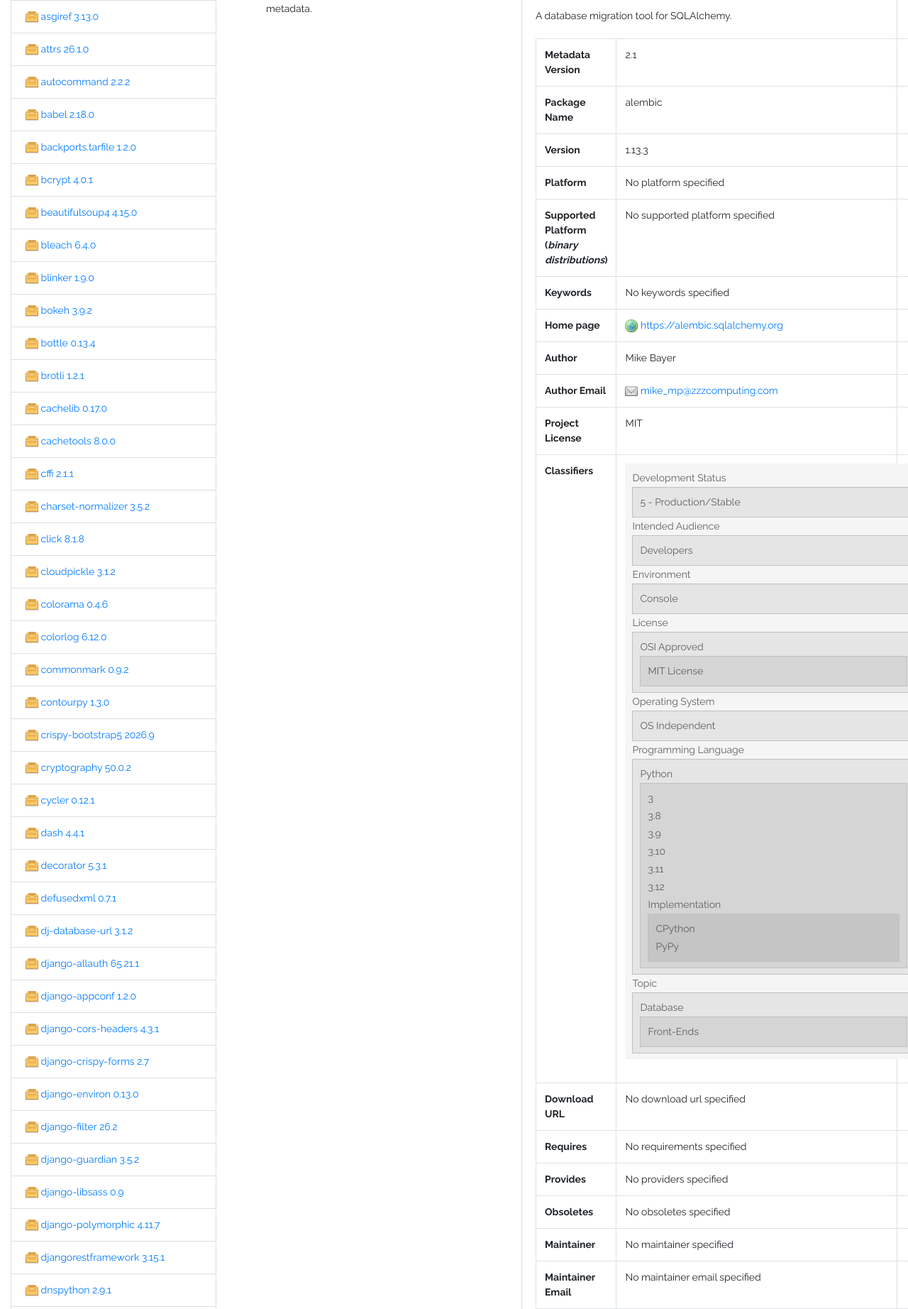
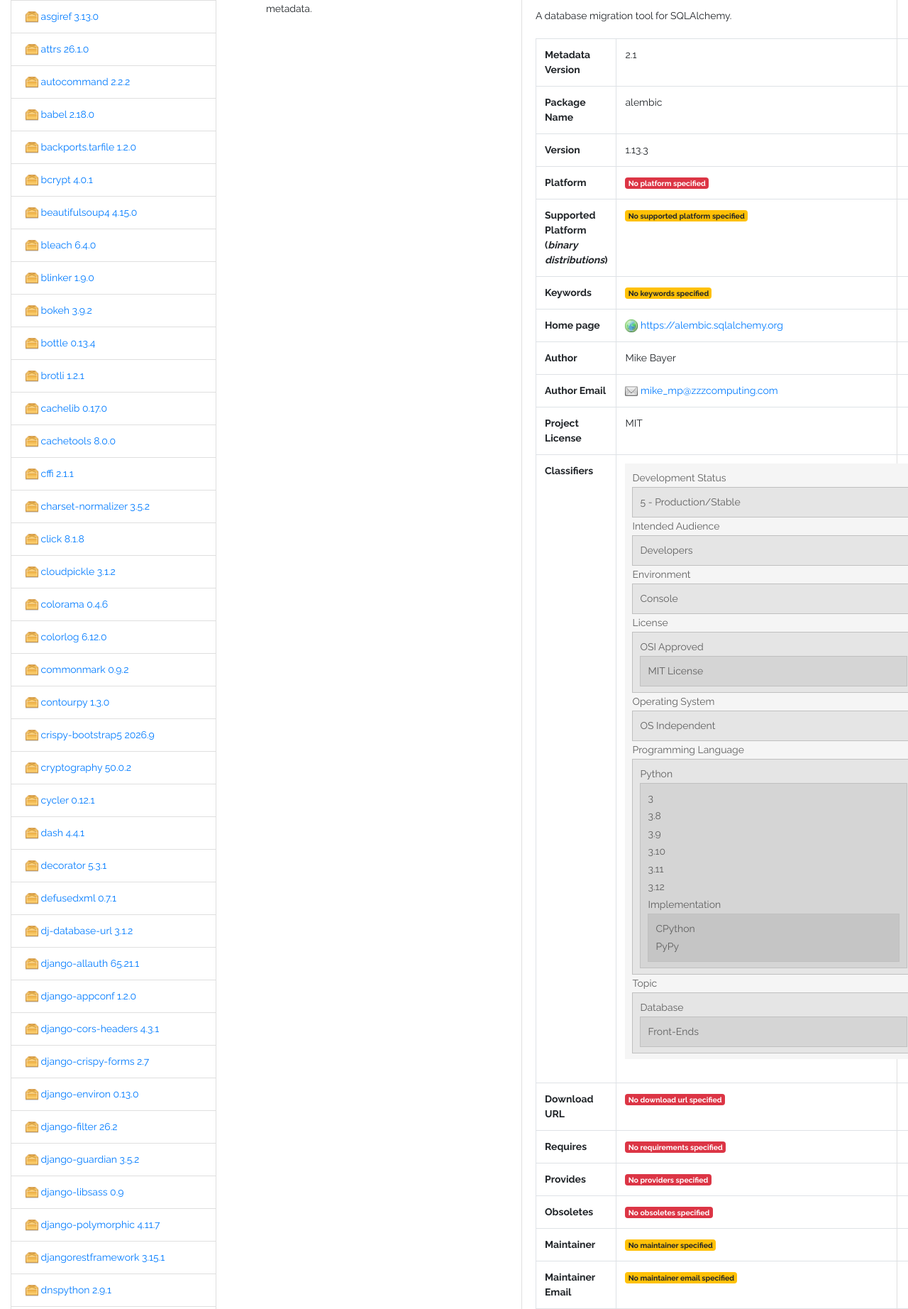
Before and after one commit to foozzi/cilantropy, a Flask app: a page that uses cilantropy/templates/metadata10.html in a window 1280 px wide. Shown: the part 588-2432 px from the top of the page at 71% size. Run offline with Flask 2, Linux system fonts and the light colour scheme; some libraries are stand-ins or nearby versions.

Commit message:
https://github.com/foozzi/cilantropy/issues/5

```diff
--- a/cilantropy/templates/metadata10.html
+++ b/cilantropy/templates/metadata10.html
@@ -21,7 +21,7 @@
 		{% set platforms = distinfo["platform"] %}
 
 		{% if not platforms %}
-			<span class="label label-important">No platform specified</span>
+			<span class="badge badge-danger">No platform specified</span>
 		{% elif platforms is string %}
 			{{ platforms }}
 		{% else %}
@@ -40,7 +40,7 @@
 		{% set platforms = distinfo["supported-platform"] %}
 
 		{% if not platforms %}
-			<span class="label label-warning">No supported platform specified</span>
+			<span class="badge badge-warning">No supported platform specified</span>
 		{% elif platforms is string %}
 			{{ platforms }}
 		{% else %}
@@ -58,7 +58,7 @@
 	<td>
 		{% set keywords = distinfo["keywords"] %}
 		{% if not keywords %}
-			<span class="label label-warning">No keywords specified</span>
+			<span class="badge badge-warning">No keywords specified</span>
 		{% elif keywords is string %}
 			<span class="tag-lvl1">
 				<span class="tag-lvl2">{{ keywords }}</span>
@@ -82,7 +82,7 @@
 		<img src="{{ url_for('static', filename='world.png') }}" class="midicon">
 		{{ distinfo["home-page"] }}</a>
 	{% else %}
-		<span class="label label-warning">No home page specified</span>
+		<span class="badge badge-warning">No home page specified</span>
 	{% endif %}
 	</td>
 </tr>
@@ -94,7 +94,7 @@
 	{% if distinfo["author"] %}
 		{{ distinfo["author"] }}
 	{% else %}
-		<span class="label label-warning">No author specified</span>
+		<span class="badge badge-warning">No author specified</span>
 	{% endif %}
 	</td>
 </tr>
@@ -107,7 +107,7 @@
 		<img src="{{ url_for('static', filename='mail.png') }}" class="midicon">
 		{{ distinfo["author-email"] }}</a>
 	{% else %}
-		<span class="label label-important">No author email specified</span>
+		<span class="badge badge-danger">No author email specified</span>
 	{% endif %}
 	</td>
 </tr>
@@ -118,7 +118,7 @@
 	{% if distinfo["license"] %}
 		{{ distinfo["license"] }}
 	{% else %}
-		<span class="label label-important">No license specified</span>
+		<span class="badge badge-danger">No license specified</span>
 	{% endif %}
 	</td>
 </tr>
@@ -139,7 +139,7 @@
 
 		</ul>
 		{% else %}
-			<span class="label label-warning">No classifiers specified</span>
+			<span class="badge badge-warning">No classifiers specified</span>
 		{% endif %}
 
 		<br />
--- a/cilantropy/templates/metadata11.html
+++ b/cilantropy/templates/metadata11.html
@@ -6,7 +6,7 @@
 		<img src="{{ url_for('static', filename='world.png') }}" class="midicon">
 		{{ distinfo["download-url"] }}</a>
 	{% else %}
-		<span class="label label-important">No download url specified</span>
+		<span class="badge badge-danger">No download url specified</span>
 	{% endif %}
 	</td>
 </tr>
@@ -17,7 +17,7 @@
 		{% set requires = distinfo["requires"] %}
 
 		{% if not requires %}
-			<span class="label label-important">No requirements specified</span>
+			<span class="badge badge-danger">No requirements specified</span>
 		{% elif requires is string %}
 			{{ requires }}
 		{% else %}
@@ -36,7 +36,7 @@
 		{% set provides = distinfo["provides"] %}
 
 		{% if not provides %}
-			<span class="label label-important">No providers specified</span>
+			<span class="badge badge-danger">No providers specified</span>
 		{% elif provides is string %}
 			{{ provides }}
 		{% else %}
@@ -55,7 +55,7 @@
 		{% set obsoletes = distinfo["obsoletes"] %}
 
 		{% if not obsoletes %}
-			<span class="label label-important">No obsoletes specified</span>
+			<span class="badge badge-danger">No obsoletes specified</span>
 		{% elif obsoletes is string %}
 			{{ obsoletes }}
 		{% else %}
--- a/cilantropy/templates/metadata12.html
+++ b/cilantropy/templates/metadata12.html
@@ -4,7 +4,7 @@
 	{% if distinfo["maintainer"] %}
 		{{ distinfo["maintainer"] }}
 	{% else %}
-		<span class="label label-warning">No maintainer specified</span>
+		<span class="badge badge-warning">No maintainer specified</span>
 	{% endif %}
 	</td>
 </tr>
@@ -17,7 +17,7 @@
 		<img src="{{ url_for('static', filename='mail.png') }}" class="midicon">
 		{{ distinfo["author-email"] }}</a>
 	{% else %}
-		<span class="label label-warning">No maintainer email specified</span>
+		<span class="badge badge-warning">No maintainer email specified</span>
 	{% endif %}
 	</td>
 </tr>
@@ -28,7 +28,7 @@
 	{% if distinfo["requires-python"] %}
 		{{ distinfo["requires-python"] }}
 	{% else %}
-		<span class="label label-important">No python requirement specified</span>
+		<span class="badge badge-danger">No python requirement specified</span>
 	{% endif %}
 	</td>
 </tr>
@@ -39,7 +39,7 @@
 		{% set requires_external = distinfo["requires-external"] %}
 
 		{% if not requires_external %}
-			<span class="label label-important">No external requirements specified</span>
+			<span class="badge badge-danger">No external requirements specified</span>
 		{% elif requires_external is string %}
 			{{ requires_external }}
 		{% else %}
@@ -58,7 +58,7 @@
 		{% set requires_dist = distinfo["requires-dist"] %}
 
 		{% if not requires_dist %}
-			<span class="label label-important">No requirements specified</span>
+			<span class="badge badge-danger">No requirements specified</span>
 		{% elif requires_dist is string %}
 			{{ requires_dist }}
 		{% else %}
@@ -77,7 +77,7 @@
 		{% set provides_dist = distinfo["provides-dist"] %}
 
 		{% if not provides_dist %}
-			<span class="label label-important">No providers specified</span>
+			<span class="badge badge-danger">No providers specified</span>
 		{% elif provides_dist is string %}
 			{{ provides_dist }}
 		{% else %}
@@ -96,7 +96,7 @@
 		{% set obsoletes_dist = distinfo["obsoletes-dist"] %}
 
 		{% if not obsoletes_dist %}
-			<span class="label label-important">No obsoletes specified</span>
+			<span class="badge badge-danger">No obsoletes specified</span>
 		{% elif obsoletes_dist is string %}
 			{{ obsoletes_dist }}
 		{% else %}
@@ -115,7 +115,7 @@
 		{% set project_url = distinfo["project-url"] %}
 
 		{% if not project_url %}
-			<span class="label label-important">No Project URL specified</span>
+			<span class="badge badge-danger">No Project URL specified</span>
 		{% elif project_url is string %}
 			{{ project_url }}
 		{% else %}
--- a/cilantropy/templates/metadata21.html
+++ b/cilantropy/templates/metadata21.html
@@ -4,7 +4,7 @@
 		{% set description_content_type = distinfo["description-content-type"] %}
 
 		{% if not description_content_type %}
-			<span class="label label-important">No description-content-type specified</span>
+			<span class="badge badge-danger">No description-content-type specified</span>
 		{% elif description_content_type is string %}
 			{{ description_content_type }}
 		{% else %}
@@ -23,7 +23,7 @@
 		{% set provides_extra = distinfo["provides-extra"] %}
 
 		{% if not provides_extra %}
-			<span class="label label-important">No provides-extra specified</span>
+			<span class="badge badge-danger">No provides-extra specified</span>
 		{% elif provides_extra is string %}
 			{{ provides_extra }}
 		{% else %}
```
